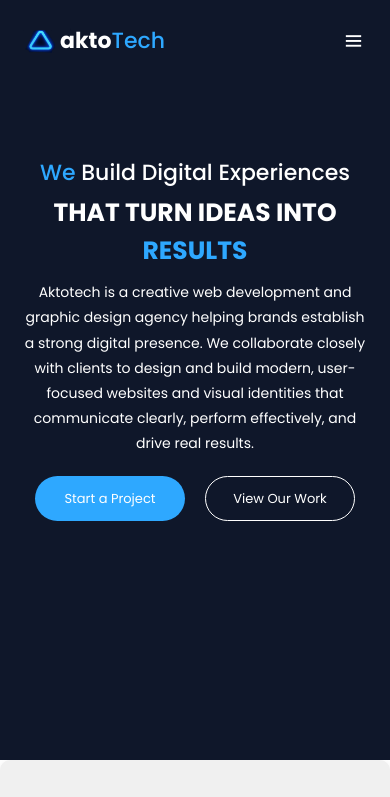
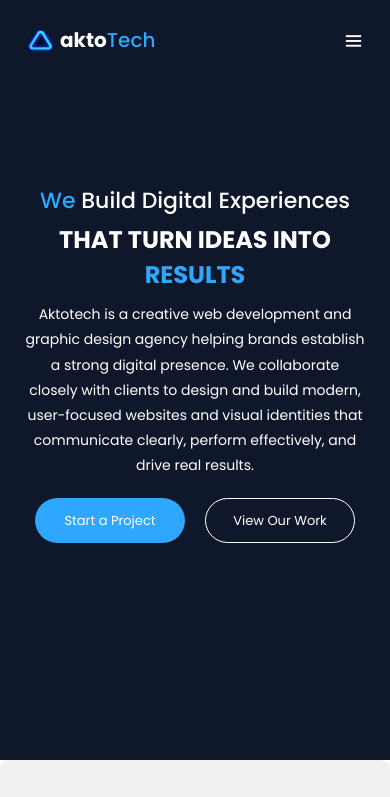
Before and after one commit to koweb1/my-agency-portfolio, a plain HTML site: page index.html in a window 390 px wide. Shown: the top 797 px of the page. Drawn offline with nearby package versions, Linux system fonts and the light colour scheme.

Commit message:
Add files via upload

```diff
--- a/index.html
+++ b/index.html
@@ -48,7 +48,7 @@
         <div class="we">
           <span class="create">We</span> Build Digital Experiences
         </div>
-        <h1>That turn ideas into <span>results</span></h1>
+        <h1>That turn ideas <br class="landing">into <span>results</span></h1>
         <p>
           Aktotech is a creative web development and graphic design agency
           helping brands establish a strong digital presence. We collaborate
--- a/style.css
+++ b/style.css
@@ -110,6 +110,9 @@ nav .bx-x {
   text-transform: uppercase;
   margin: 5px 0;
 }
+.landing {
+  display: none;
+}
 span {
   color: var(--blue-main);
 }
@@ -208,7 +211,7 @@ span {
     display: flex;
     position: absolute;
     right: 0;
-    margin-right: -5px;
+    margin-right: -1px;
     top: 0;
     background: linear-gradient(
       135deg,
@@ -318,7 +321,22 @@ span {
     padding: 0 20px;
   }
 }
-
+@media (max-width: 448px) {
+  .header .balance h4 {
+    font-size: 20px;
+    font-weight: 500;
+  }
+  .sub-heading h1 {
+    padding: 0 12px;
+    font-size: 24px;
+  }
+  .sub-heading p {
+    padding: 0 25px;
+  }
+  .sub-heading .we {
+    margin-top: 20px;
+  }
+}
 .containe {
   width: 100%;
   padding: 40px;
```
